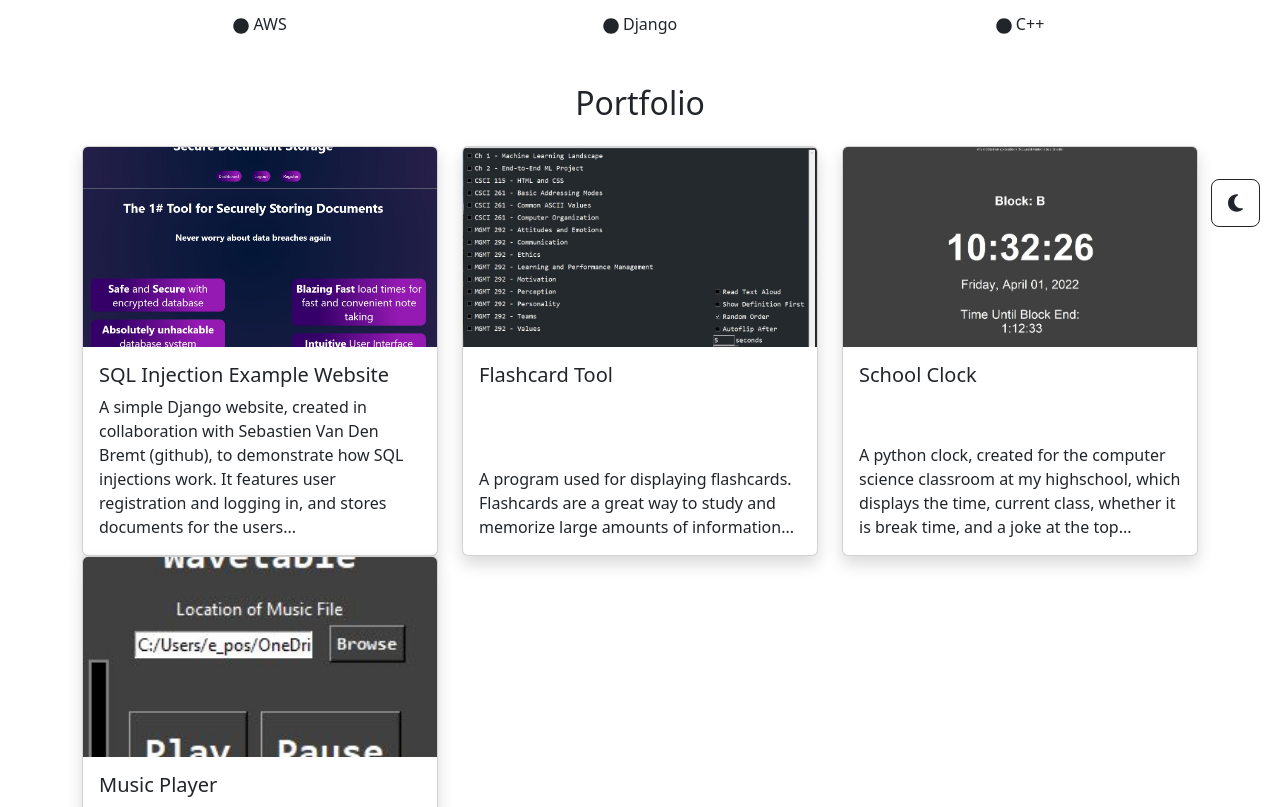
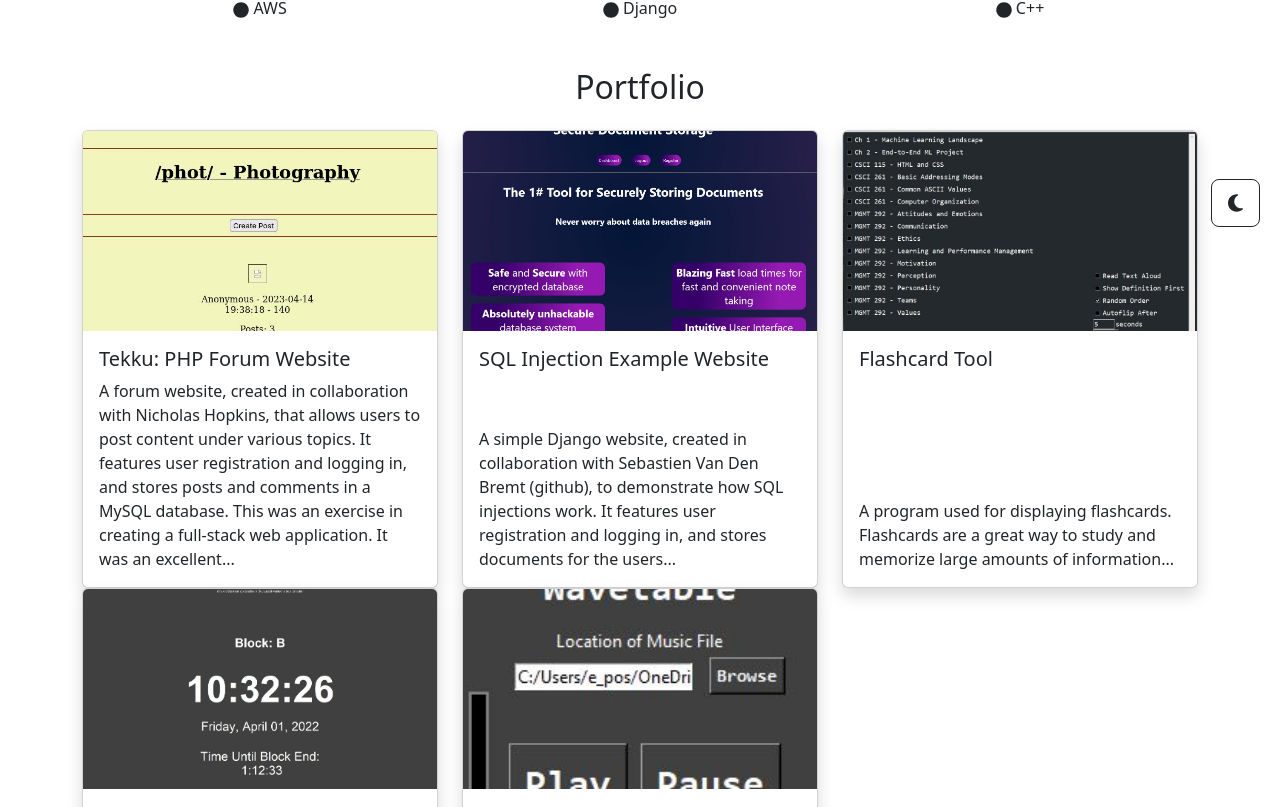
Before and after one commit to Enprogames/react-personal-site, a React (Create React App) app: page / in a window 1280 px wide. Shown: the part 553-1360 px from the top of the page. Built offline with nearby package versions, Linux system fonts and the light colour scheme.

Commit message:
Added tekku project and improved scrolling when linking to projects

```diff
--- a/package.json
+++ b/package.json
@@ -10,15 +10,15 @@
     "@testing-library/jest-dom": "^6.4.2",
     "@testing-library/react": "^14.2.1",
     "@testing-library/user-event": "^14.5.2",
-    "bootstrap": "^5.3.2",
+    "bootstrap": "^5.3.3",
     "react": "^18.2.0",
     "react-bootstrap": "^2.10.1",
     "react-code-blocks": "^0.1.6",
     "react-dom": "^18.2.0",
     "react-icons": "^5.0.1",
-    "react-pdf": "^7.7.0",
+    "react-pdf": "^7.7.1",
     "react-router-bootstrap": "^0.26.2",
-    "react-router-dom": "^6.22.1",
+    "react-router-dom": "^6.22.2",
     "react-router-hash-link": "^2.4.3",
     "react-scripts": "^5.0.1",
     "react-typing-effect": "^2.0.5",
--- /dev/null
+++ b/src/App.css
@@ -0,0 +1,10 @@
+
+/* Move down content because we have a fixed navbar that is >80px tall */
+body {
+    padding-top: 80px;
+}
+@media (max-width: 979px) {
+    body {
+        padding-top: 80px;
+    }
+}
--- a/src/App.js
+++ b/src/App.js
@@ -16,6 +16,8 @@ import Contact from './pages/Contact';
 import About from './pages/About';
 import NotFound from './pages/NotFound';
 
+import './App.css';
+
 
 function App() {
 
@@ -27,7 +29,7 @@ function App() {
         <DarkModeToggle />
         <CustomNavbar />
 
-        <Container fluid className="pt-5 mt-5 mb-5">
+        <Container fluid className="mb-5">
           <Routes>
             <Route exact path="/" element={<Home />} />
             <Route exact path="/Resume" element={<Resume />} />
--- a/src/Assets/projects.js
+++ b/src/Assets/projects.js
@@ -7,9 +7,22 @@ export const clock1 = require('./img/projects/clock1.JPG');
 export const musicPlayer1 = require('./img/projects/music-player1.JPG');
 export const sqlInjection1 = require('./img/projects/sql-injection1.JPG');
 export const sqlInjection2 = require('./img/projects/sql-injection2.JPG');
+export const tekku1 = require('./img/projects/tekku_title_page_small.jpeg');
+export const tekku2 = require('./img/projects/tekku_title_page_large.jpeg');
 
 
 export const projects = [
+    {
+        title: 'Tekku: PHP Forum Website',
+        repositoryLink: 'https://github.com/Enprogames/Tekku',
+        thumbnail: tekku1,
+        landscapeImage: tekku2,
+        description: `A forum website, created in collaboration with Nicholas Hopkins, that allows users to post content under various topics. It features user registration and logging in, and stores posts and comments in a MySQL database. This was an exercise in creating a full-stack web application. It was an excellent experience in learning how to create a website from scratch, and how to use PHP and MySQL.`,
+        keyPoints: [
+            'Fully functional forum website',
+            'Implemented using a fully-fledged web backend with Apache, PHP, and MySQL'
+        ],
+    },
     {
         title: 'SQL Injection Example Website',
         repositoryLink: 'https://github.com/Enprogames/sql-injection-example',
--- a/src/components/ProjectCard/index.js
+++ b/src/components/ProjectCard/index.js
@@ -8,8 +8,12 @@ const ProjectCard = ({ title, description, imgSrc }) => {
 
     return (
         <HashLink
-            smooth
             to={`/projects#${encodeURIComponent(title.toLowerCase().replace(/ /g, '-'))}`}
+            scroll={(el) => {
+                const yCoordinate = el.getBoundingClientRect().top + window.scrollY;
+                const yOffset = -60; // Adjust this value based on your navbar's height
+                window.scrollTo({ top: yCoordinate + yOffset, behavior: 'smooth' });
+            }}
             className="text-decoration-none">
             <Card
                 className="shadow h-100 card-lift"
```
Also changed, not shown: src/Assets/img/projects/tekku_title_page_large.jpeg (added), src/Assets/img/projects/tekku_title_page_small.jpeg (added).
